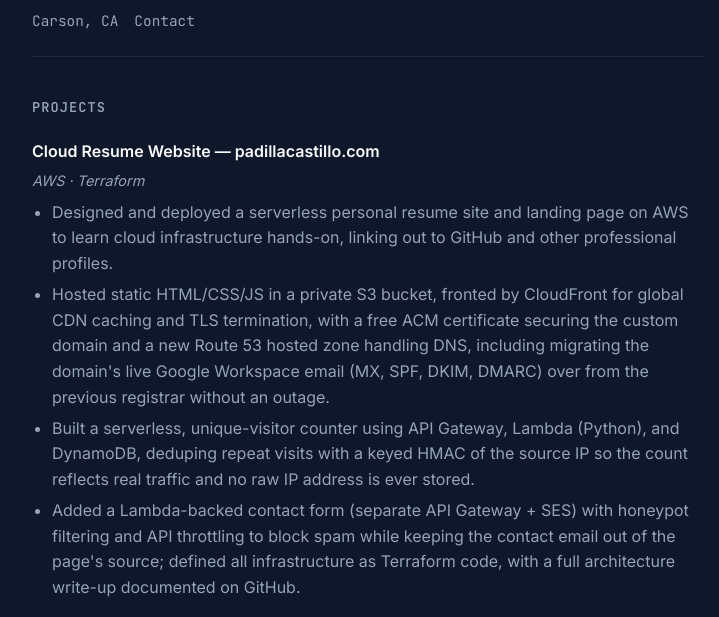
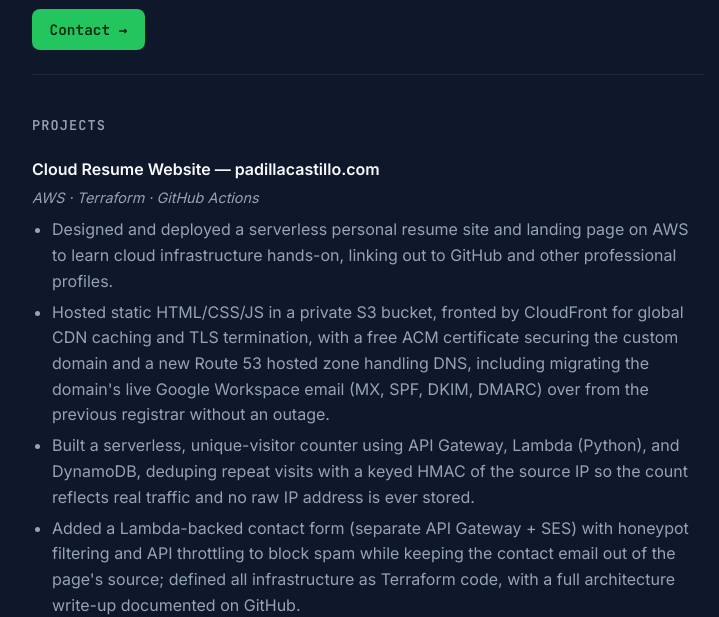
Before and after one commit to padillacastillo/padillacastillo, a plain HTML site: page site/resume/index.html in a window 1280 px wide. Shown: the part 209-826 px from the top of the page, without its empty margins (272-991 px from the left). Drawn offline with Linux system fonts and the light colour scheme.

Commit message:
update site

```diff
--- a/site/css/style.css
+++ b/site/css/style.css
@@ -52,6 +52,10 @@ button:focus-visible {
   color: var(--text-muted);
   font-size: 0.9rem;
   margin: 0 0 0.75rem;
+}
+
+.prompt {
+  color: var(--accent);
 }
 
 h1 {
@@ -224,13 +228,23 @@ footer a:hover {
   margin-top: 0.5rem;
 }
 
-.resume-contact a {
+.contact-btn {
+  display: inline-flex;
+  align-items: center;
+  gap: 0.4rem;
+  padding: 0.55rem 1.1rem;
+  border-radius: 8px;
+  background: var(--accent);
+  color: #06280f;
+  font-weight: 600;
   text-decoration: none;
   cursor: pointer;
+  transition: background-color 200ms ease, transform 200ms ease;
 }
 
-.resume-contact a:hover {
-  color: var(--accent);
+.contact-btn:hover {
+  background-color: #4ade80;
+  transform: translateY(-1px);
 }
 
 .resume-section {
--- a/site/resume/index.html
+++ b/site/resume/index.html
@@ -22,8 +22,7 @@
       <div>
         <h1>Cristian Padilla Castillo</h1>
         <div class="resume-contact">
-          <span>Carson, CA</span>
-          <a href="../contact/">Contact</a>
+          <a class="contact-btn" href="../contact/">Contact &rarr;</a>
         </div>
       </div>
     </div>
@@ -35,7 +34,7 @@
         <div class="entry-header">
           <p class="entry-title">Cloud Resume Website — padillacastillo.com</p>
         </div>
-        <p class="entry-sub">AWS · Terraform</p>
+        <p class="entry-sub">AWS · Terraform · GitHub Actions</p>
         <ul>
           <li>Designed and deployed a serverless personal resume site and landing page on AWS to learn cloud infrastructure hands-on, linking out to GitHub and other professional profiles.</li>
           <li>Hosted static HTML/CSS/JS in a private S3 bucket, fronted by CloudFront for global CDN caching and TLS termination, with a free ACM certificate securing the custom domain and a new Route 53 hosted zone handling DNS, including migrating the domain's live Google Workspace email (MX, SPF, DKIM, DMARC) over from the previous registrar without an outage.</li>
```
Also changed, not shown: site/contact/index.html (+1 -1 lines), site/index.html (+1 -1 lines).
